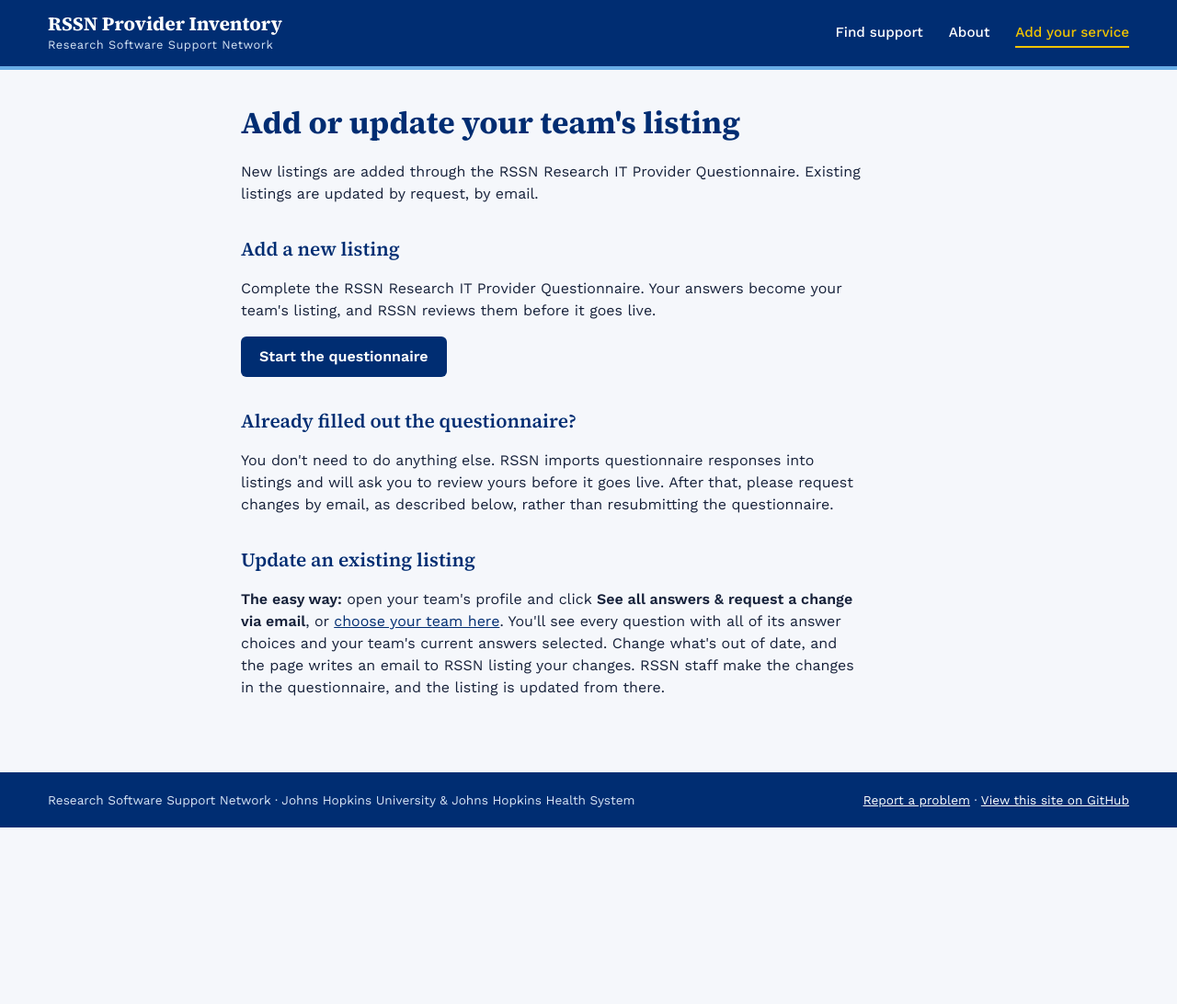
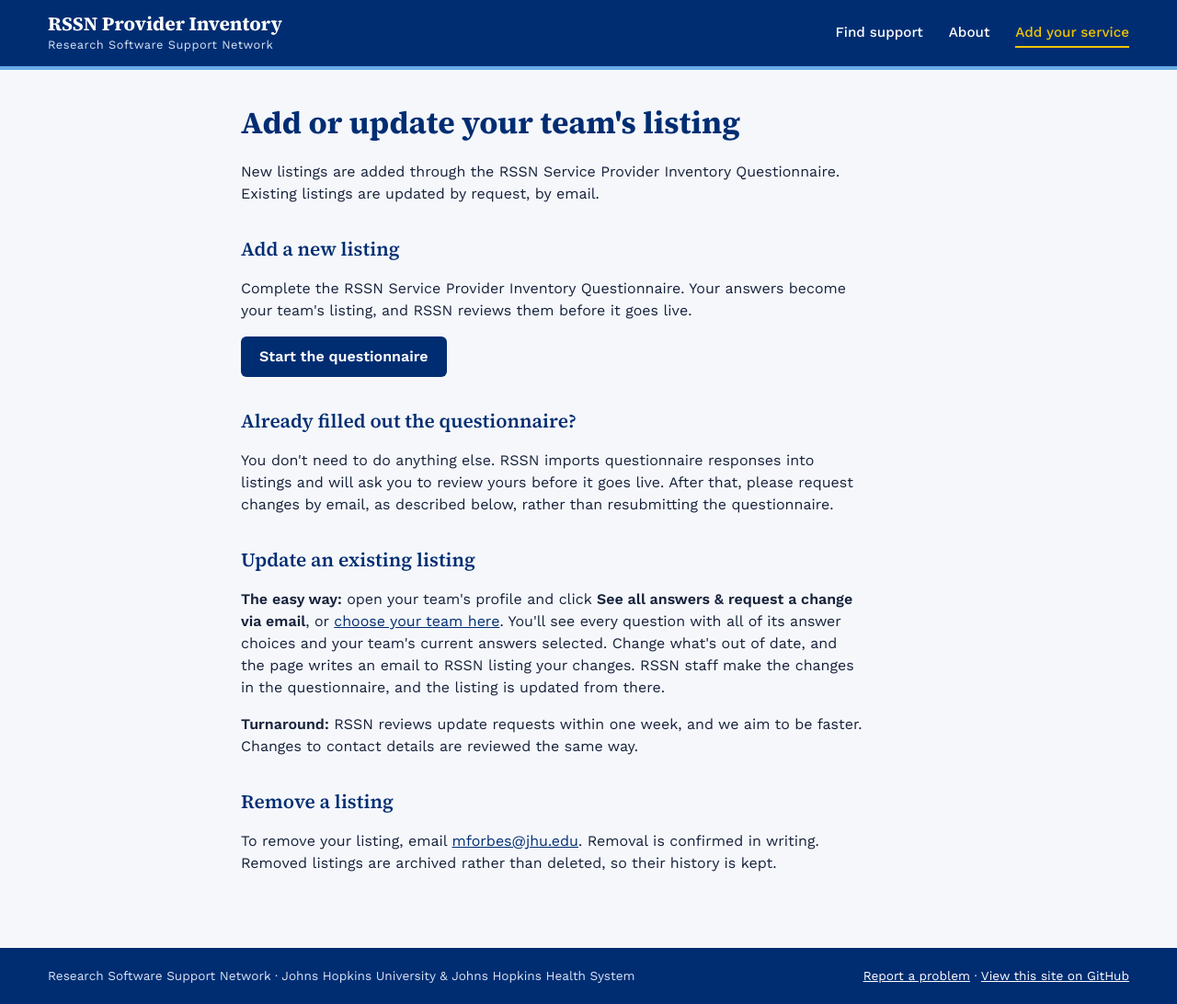
Before and after one commit to JHU-RSSN/RSSN_Provider_Inventory, a Jekyll site: the page built from add-your-service.html, in a window 1280 px wide. Shown: the whole page at 92% size. Built offline with Jekyll 4.4.1, drawn with Linux system fonts in a browser that asks for light colours; before the commit the page ends 900 px from its top, so only the background shows below that.

Commit message:
Align change-request page and site text with the questionnaire
- Change page: question numbers match the questionnaire (team name Q10,
  unit folded into school Q9, website Q11, contact Q4/Q5, paragraph Q23),
  skip note now says Q25-28, and choices show the questionnaire wording.
- School is a single free-text field on the change page, as in Qualtrics.
- Team type no longer offers an "Other" choice (the questionnaire has none).
- Form name corrected to "RSSN Service Provider Inventory Questionnaire".
- Add your service page: turnaround (one week) and removal instructions.
- Add .gitattributes (text=auto, eol=lf) so line endings stay consistent.

Co-Authored-By: Claude Haiku 5.5 <noreply@anthropic.com>
Claude-Session: https://claude.ai/code/session_01VePTQyFKovYdkh8Mdaomnn

```diff
--- a/_data/fields.yml
+++ b/_data/fields.yml
@@ -32,7 +32,7 @@ sections:
   - id: who
     title: Who you support
     fields:
-      - { key: team_type, label: Team type, q: 12, type: one, options: team_type, other: true, show: header }
+      - { key: team_type, label: Team type, q: 12, type: one, options: team_type, show: header }
       - { key: availability, label: Available to, q: 13, type: one, options: availability, show: header }
       - { key: availability_details, label: Availability details, q: 20, type: text, show: aside }
       - { key: eligible, label: Who can engage this team, q: 14, type: many, options: eligible, other: true, show: aside }
--- a/about.html
+++ b/about.html
@@ -6,7 +6,7 @@ permalink: /about/
 <main class="content-page">
   <h1>About the RSSN Provider Inventory</h1>
   <p>The Research Software Support Network (RSSN) connects Johns Hopkins researchers with the teams across the university and health system that build, run, and support research software, data systems, and computing.</p>
-  <p>Each listing comes from the RSSN Research IT Provider Questionnaire and is maintained by the team it describes. Use the search and filters on the <a href="{{ '/' | relative_url }}">Find support</a> page to narrow the list by service, technology, research area, data and compliance needs, engagement model, cost, and lead time.</p>
+  <p>Each listing comes from the RSSN Service Provider Inventory Questionnaire and is maintained by the team it describes. Use the search and filters on the <a href="{{ '/' | relative_url }}">Find support</a> page to narrow the list by service, technology, research area, data and compliance needs, engagement model, cost, and lead time.</p>
 
   <h2>How listings stay current</h2>
   <p>This site is built from files in a public GitHub repository, one file per team. Teams update their own listing by emailing RSSN a change request (each profile's <strong>See all answers &amp; request a change via email</strong> button writes the email for them), and an RSSN reviewer approves it before it appears here. Every change is recorded, so it's always clear who changed what and when.</p>
--- a/add-your-service.html
+++ b/add-your-service.html
@@ -5,10 +5,10 @@ permalink: /add-your-service/
 ---
 <main class="content-page">
   <h1>Add or update your team's listing</h1>
-  <p>New listings are added through the RSSN Research IT Provider Questionnaire. Existing listings are updated by request, by email.</p>
+  <p>New listings are added through the RSSN Service Provider Inventory Questionnaire. Existing listings are updated by request, by email.</p>
 
   <h2>Add a new listing</h2>
-  <p>Complete the RSSN Research IT Provider Questionnaire. Your answers become your team's listing, and RSSN reviews them before it goes live.</p>
+  <p>Complete the RSSN Service Provider Inventory Questionnaire. Your answers become your team's listing, and RSSN reviews them before it goes live.</p>
   <p class="button-row">
     <a class="button" href="https://jh.qualtrics.com/jfe/form/SV_25j88N5th82nDsq">Start the questionnaire</a>
   </p>
@@ -18,4 +18,8 @@ permalink: /add-your-service/
 
   <h2>Update an existing listing</h2>
   <p><strong>The easy way:</strong> open your team's profile and click <strong>See all answers &amp; request a change via email</strong>, or <a href="{{ '/request-a-change/' | relative_url }}">choose your team here</a>. You'll see every question with all of its answer choices and your team's current answers selected. Change what's out of date, and the page writes an email to RSSN listing your changes. RSSN staff make the changes in the questionnaire, and the listing is updated from there.</p>
+  <p><strong>Turnaround:</strong> RSSN reviews update requests within one week, and we aim to be faster. Changes to contact details are reviewed the same way.</p>
+
+  <h2>Remove a listing</h2>
+  <p>To remove your listing, email <a href="mailto:mforbes@jhu.edu">mforbes@jhu.edu</a>. Removal is confirmed in writing. Removed listings are archived rather than deleted, so their history is kept.</p>
 </main>
```
Also changed, not shown: assets/js/request-change.js (+21 -10 lines), README.md, 1 other file.
